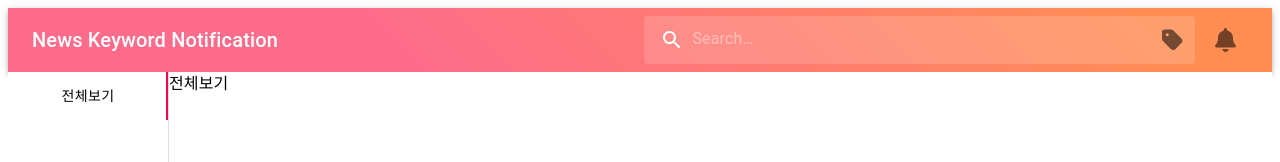
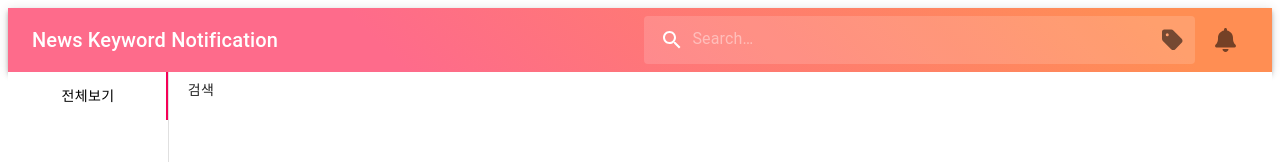
Before and after one commit to seungjae-yu/news-keyword-notification, a React (Create React App) app in the folder news-keyword-notification/: page / in a window 1280 px wide. Shown: the top 162 px of the page. Built offline with nearby package versions, Linux system fonts and the light colour scheme.

Commit message:
add naver Apis and cors setting

```diff
--- a/news-keyword-notification/package.json
+++ b/news-keyword-notification/package.json
@@ -21,6 +21,7 @@
         "@types/styled-components": "^5.1.24",
         "axios": "^0.26.1",
         "gh-pages": "^3.2.3",
+        "http-proxy-middleware": "^2.0.4",
         "lodash": "^4.17.21",
         "react": "^17.0.2",
         "react-dom": "^17.0.2",
@@ -52,6 +53,7 @@
         ]
     },
     "devDependencies": {
+        "@types/jsonp": "^0.2.1",
         "@types/lodash": "^4.14.181"
     }
 }
--- /dev/null
+++ b/news-keyword-notification/src/@types/naverApi-info.ts
@@ -0,0 +1,6 @@
+export interface NaverApiParams {
+    query: string; //검색을 원하는 문자열. UTF-8 인코딩
+    display?: number; //검색결과 출력건수 기본값은 10, chleo 100
+    start?: number; // 검색시작위치. 1 ~ 1000
+    sort?: "sim" | "date"; //기본값은 date. 정렬옵션(sim-유사도, date-날짜)
+}
--- a/news-keyword-notification/src/components/navigator/NavigatorComponent.tsx
+++ b/news-keyword-notification/src/components/navigator/NavigatorComponent.tsx
@@ -5,6 +5,8 @@ import Tab from "@material-ui/core/Tab";
 import { TabPanel, getPanelInfo } from "./TabPanel";
 import { useSelector } from "react-redux";
 import { RootState } from "../../modules";
+import { Button } from "@material-ui/core";
+import { NaverApi } from "../../utils/naverApi/NaverApis";
 
 const useStyles = makeStyles((theme: Theme) => ({
     root: {
@@ -48,7 +50,13 @@ const NavigatorComponent = () => {
                 ))}
             </Tabs>
             <TabPanel value={value} index={0}>
-                전체보기
+                <Button
+                    onClick={async () =>
+                        await NaverApi.getNewsInfo({ query: "손흥민" })
+                    }
+                >
+                    검색
+                </Button>
             </TabPanel>
             <TabPanel value={value} index={1}>
                 Item Two
--- /dev/null
+++ b/news-keyword-notification/src/utils/naverApi/NaverApis.ts
@@ -0,0 +1,22 @@
+import { NaverApiParams } from "../../@types/naverApi-info";
+import NaverClientInfo from "../../config/NaverClientInfo.json";
+import axios from "axios";
+
+export namespace NaverApi {
+    export async function getNewsInfo(param: NaverApiParams) {
+        const query = `api/v1/search/news.json`;
+        const result = await axios.get(query, {
+            params: {
+                display: 10,
+                query: param.query,
+            },
+            headers: {
+                "X-Naver-Client-Id": NaverClientInfo["X-Naver-Client-Id"],
+                "X-Naver-Client-Secret":
+                    NaverClientInfo["X-Naver-Client-Secret"],
+            },
+        });
+        console.log(JSON.stringify(result));
+        return result;
+    }
+}
```
Also changed, not shown: news-keyword-notification/src/setupProxy.js (added, +13 -0 lines), 1 other file (tests, documents, lock files or other folders). Lines whose indentation alone changed are shown as unchanged.
